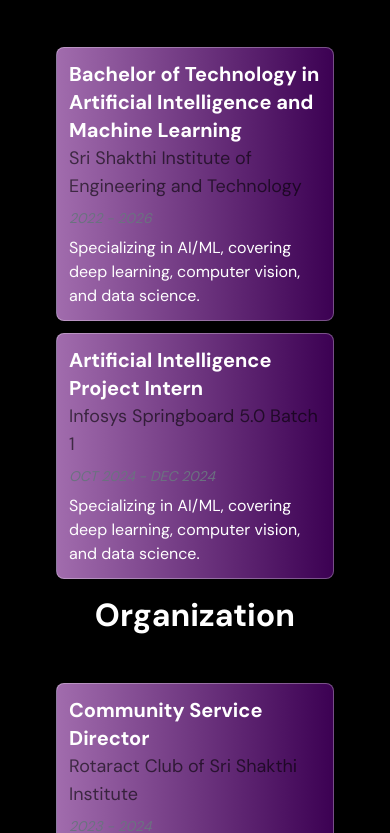
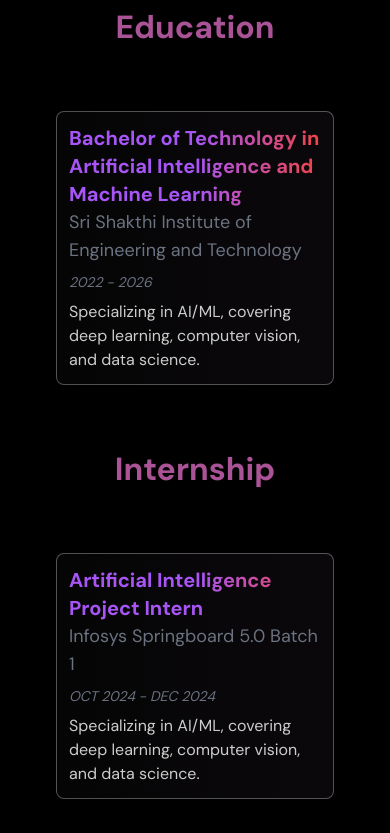
Before and after one commit to rprakashdass/portfolio, a Next.js app: page / in a window 390 px wide. Shown: the part 1011-1844 px from the top of the page. Built offline with nearby package versions, Linux system fonts and the light colour scheme.

Commit message:
update education section

```diff
--- a/app/globals.css
+++ b/app/globals.css
@@ -14,7 +14,11 @@
 }
 
 .heading {
-  margin-bottom: 2rem;
+  margin: 3rem 0rem;
+}
+
+.heading-purple{
+  color: #aa5397;
 }
 
 .hero-gradient {
--- a/components/Education.tsx
+++ b/components/Education.tsx
@@ -17,12 +17,12 @@
 
 const VolunteerExperienceCard: React.FC<VolunteerExperienceCardProps> = ({ role, organization, year, description }) => {
     return (
-        <div className="flex border-white/30 shadow-md p-3 border rounded-lg animate-education-gradient duration-300 hover:cursor-pointer education-gradient">
+        <div className="flex border-white/30 shadow-md p-3 border rounded-lg hover:cursor-pointer section-gradient">
             <div className="flex-1 text-left">
-                <h3 className="font-bold text-white text-xl">{role}</h3>
-                <h4 className="mb-2 text-black/60 text-lg">{organization}</h4>
+                <h3 className="font-bold text-white text-xl highlight-text">{role}</h3>
+                <h4 className="mb-2 text-gray-500 text-lg">{organization}</h4>
                 <p className="mb-2 text-gray-500 text-sm italic">{year}</p>
-                <p>{description}</p>
+                <p className="text-white/80">{description}</p>
             </div>
         </div>
     );
@@ -32,16 +32,16 @@
 const EducationCard:
     React.FC<EducationCardProps> = ({ degree, institution, year, description }) => {
         return (
-            <div className="flex border-white/30 shadow-md p-3 border rounded-lg animate-education-gradient duration-300 hover:cursor-pointer education-gradient">
+            <div className="flex border-white/30 shadow-md p-3 border rounded-lg hover:cursor-pointer section-gradient">
                 <div className="flex-1 text-left">
-                    <h3 className="flex items-center font-bold text-white text-xl">
+                    <h3 className="flex items-center font-bold text-white text-xl highlight-text">
                         {degree}
                     </h3>
-                    <h4 className="mb-2 text-black/60 text-lg">
+                    <h4 className="mb-2 text-gray-500 text-lg">
                         {institution}
                     </h4>
                     <p className="mb-2 text-gray-500 text-sm italic">{year}</p>
-                    <p>{description}</p>
+                    <p className="text-white/80">{description}</p>
                 </div>
             </div>
 
@@ -54,8 +54,8 @@
         <section>
             <h2 className="md:block hidden heading">Academics</h2>
             <div className="gap-3 grid grid-cols-1 md:grid-cols-2">
-                <h1 className="block md:hidden heading">
-                    Organization
+                <h1 className="block md:hidden heading heading-purple">
+                    Education
                 </h1>
                 <EducationCard
                     degree="Bachelor of Technology in Artificial Intelligence and Machine Learning"
@@ -63,6 +63,10 @@
                     year="2022 - 2026"
                     description="Specializing in AI/ML, covering deep learning, computer vision, and data science."
                 />
+
+                <h1 className="block relative md:hidden heading heading-purple">
+                    Internship
+                </h1>
                 <EducationCard
                     degree="Artificial Intelligence Project Intern"
                     institution="Infosys Springboard 5.0 Batch 1"
@@ -70,7 +74,7 @@
                     description="Specializing in AI/ML, covering deep learning, computer vision, and data science."
                 />
 
-                <h1 className="block md:hidden grid-cols-1 heading">
+                <h1 className="block relative md:hidden grid-cols-1 heading heading-purple">
                     Organization
                 </h1>
 
```
